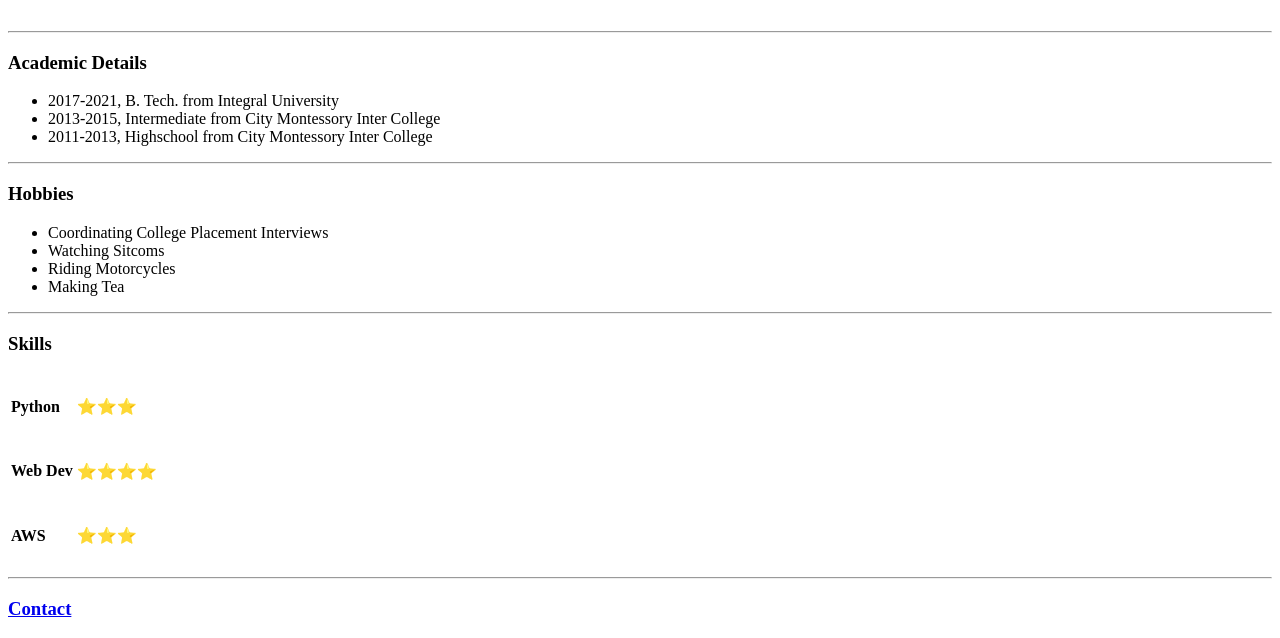
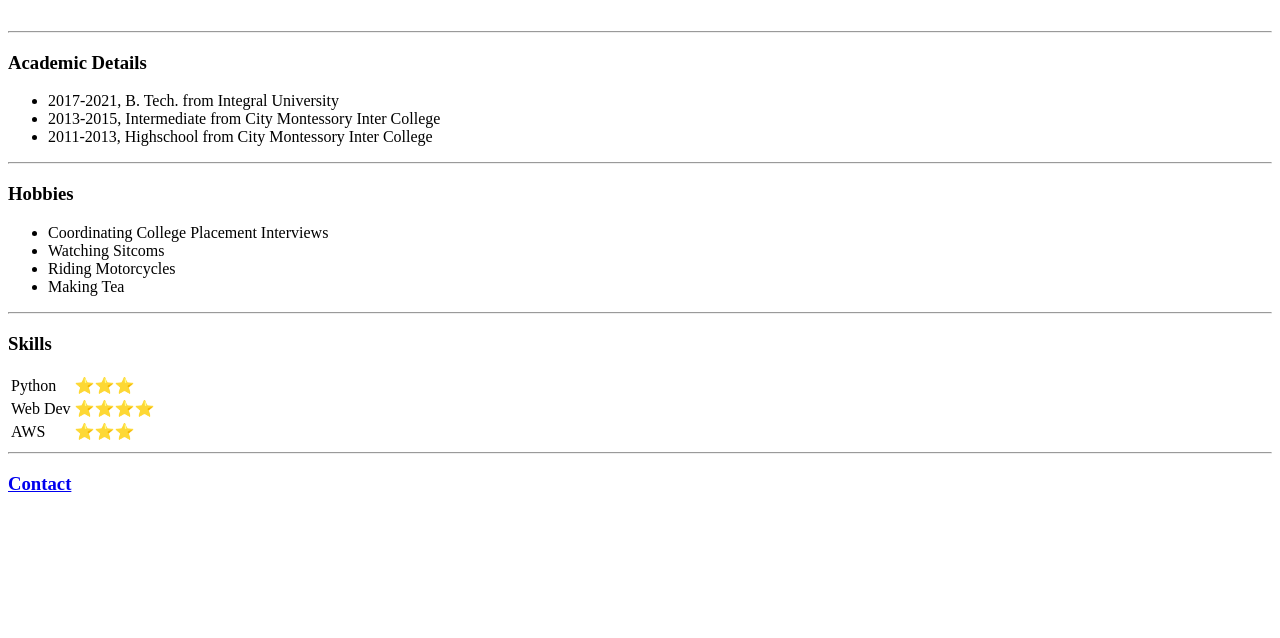
Before and after one commit to azmaanism/a-love-letter-to-cinema, a plain HTML site: page index.html in a window 1280 px wide. Shown: the part 257-895 px from the top of the page. After the commit the page ends 800 px from the top, so only its background shows below. Drawn offline with Linux system fonts and the light colour scheme.

Commit message:
Update index.html

```diff
--- a/index.html
+++ b/index.html
@@ -41,17 +41,17 @@
 <table >
           <tbody>
           <tr>
-            <td><h4>Python</h4></td>
+            <td>Python</td>
             <td>⭐⭐⭐</td>
           </tr>
           <tr>
-            <td><h4>Web Dev</h4></td>
+            <td>Web Dev</td>
             <td>⭐⭐⭐⭐</td>
 
         </tbody>
         </tr>
         <tr>
-          <td><h4>AWS</h4></td>
+          <td>AWS</td>
           <td>⭐⭐⭐</td>
 
       </tbody>
```
